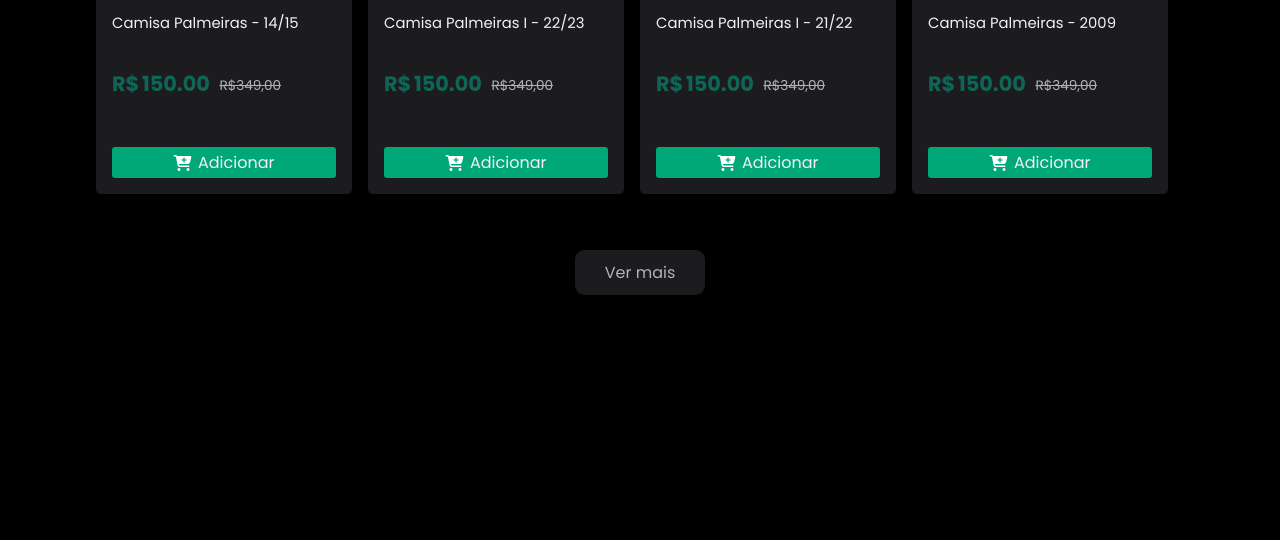
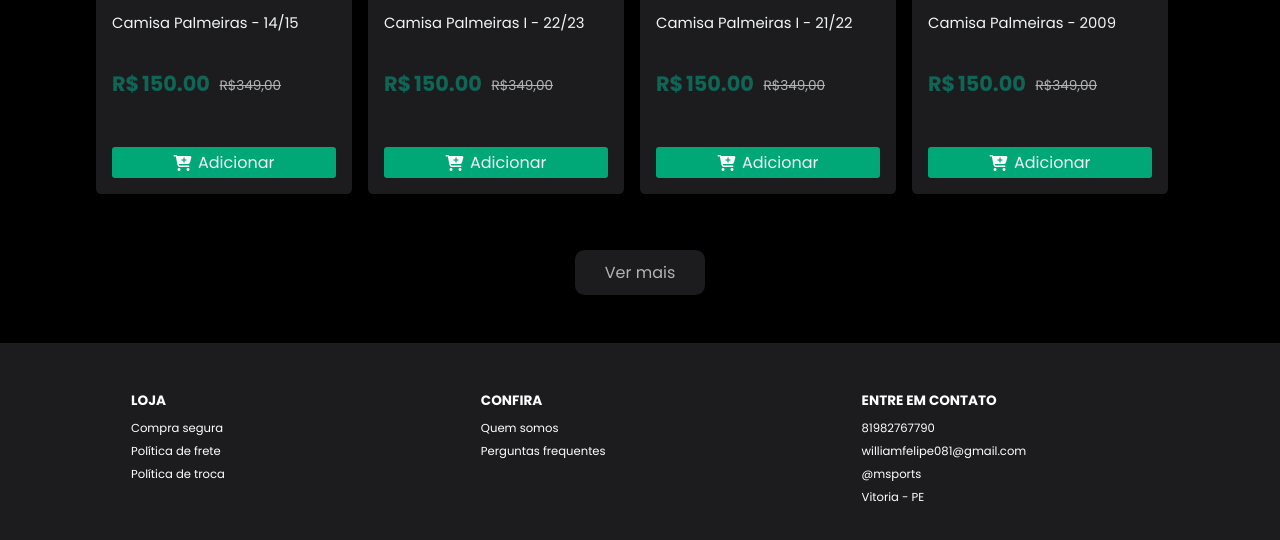
Before and after one commit to willf7/MSPORTS, a plain HTML site: page index.html in a window 1280 px wide. Shown: the part 1956-2496 px from the top of the page. Before the commit the page ends 2299 px from the top, so only its background shows below. Drawn offline with Linux system fonts and the light colour scheme.

Commit message:
Adicionando o footer e deixando responsivo

```diff
--- a/index.html
+++ b/index.html
@@ -261,7 +261,33 @@
   <div class="overlay" id="dark_overlay"></div>
 
   <footer>
-
+    <div class="row_div">
+      <div>
+        <h3>LOJA</h3>
+        <ul>
+          <li><a>Compra segura</a></li>
+          <li><a>Política de frete</a></li>
+          <li><a>Política de troca</a></li>
+        </ul>
+      </div>
+      <div>
+        <h3>CONFIRA</h3>
+        <ul>
+          <li><a>Quem somos</a></li>
+          <li><a>Perguntas frequentes</a></li>
+        </ul>
+      </div>
+      <div>
+        <h3>ENTRE EM CONTATO</h3>
+        <ul>
+          <li><a href="https://api.whatsapp.com/send?phone=+5581982767790&text=Ol%C3%A1%21"
+              target="_blank">81982767790</a></li>
+          <li><a href="mailto:williamfelipe081@gmail.com target=" _blank">williamfelipe081@gmail.com</a></li>
+          <li><a>@msports</a></li>
+          <li><a>Vitoria - PE</a></li>
+        </ul>
+      </div>
+    </div>
   </footer>
 
   <script src="script/index.js"></script>
--- a/style/responsiveness.css
+++ b/style/responsiveness.css
@@ -23,6 +23,11 @@
     #first_title::after {
         margin-left: 1.2rem;
         width: 38rem;
+    }
+
+    footer .row_div {
+        margin-left: 9.1875rem;
+        gap: 6rem;
     }
 
 }
@@ -122,6 +127,10 @@
         display: none
     }
 
+    footer .row_div {
+        margin-left: 8.1875rem;
+        gap: 5rem;
+    }
 
 
 }
@@ -390,8 +399,10 @@
         padding: 5px 0;
     }
 
-    .first_ul {
-        display: none;
+    footer .row_div {
+        flex-direction: column;
+        margin-left: 8.1875rem;
+        gap: 3rem;
     }
 
 }
@@ -399,6 +410,11 @@
 @media (max-width: 620px) {
     .container_qualitys {
         display: none;
+    }
+
+    footer .row_div {
+        margin-left: 4.1875rem;
+        gap: 3rem;
     }
 }
 
@@ -424,6 +440,11 @@
         width: 17rem;
     }
 
+    footer .row_div {
+        flex-direction: column;
+        margin-left: 8.1875rem;
+        gap: 3rem;
+    }
 
 }
 
--- a/style/style.css
+++ b/style/style.css
@@ -859,6 +859,61 @@ div i img {
     margin-left: 1rem;
 }
 
+/* FOOTER */
+
+footer {
+    color: #fff;
+    background-color: #1C1C1E;
+    flex-direction: row;
+    font-size: 0.725rem;
+    padding-top: 3rem;
+    padding-bottom: 2rem;
+}
+
+footer .row_div {
+    margin-left: 8.1875rem;
+    display: flex;
+    flex-direction: row;
+    gap: 16rem;
+}
+
+footer ul {
+    margin-top: 0.555rem;
+}
+
+footer ul li {
+    margin-bottom: 0.377rem;
+}
+
+footer ul li a {
+    color: #fff;
+    position: relative;
+    cursor: pointer;
+}
+
+footer ul li a:before {
+    content: "";
+    position: absolute;
+    width: 100%;
+    height: 2px;
+    bottom: 0;
+    left: 0;
+    background-color: #00A878;
+    visibility: hidden;
+    -webkit-transform: scaleX(0);
+    transform: scaleX(0);
+    -webkit-transition: all 0.4s ease-in-out 0s;
+    transition: all 0.4s ease-in-out 0s;
+    -webkit-transform-origin: left;
+    transform-origin: left;
+}
+
+footer ul li a:hover:before {
+    visibility: visible;
+    -webkit-transform: scaleX(1);
+    transform: scaleX(1);
+}
+
 /* KEYFRAMES */
 
 @keyframes bounceAnimation {
```
